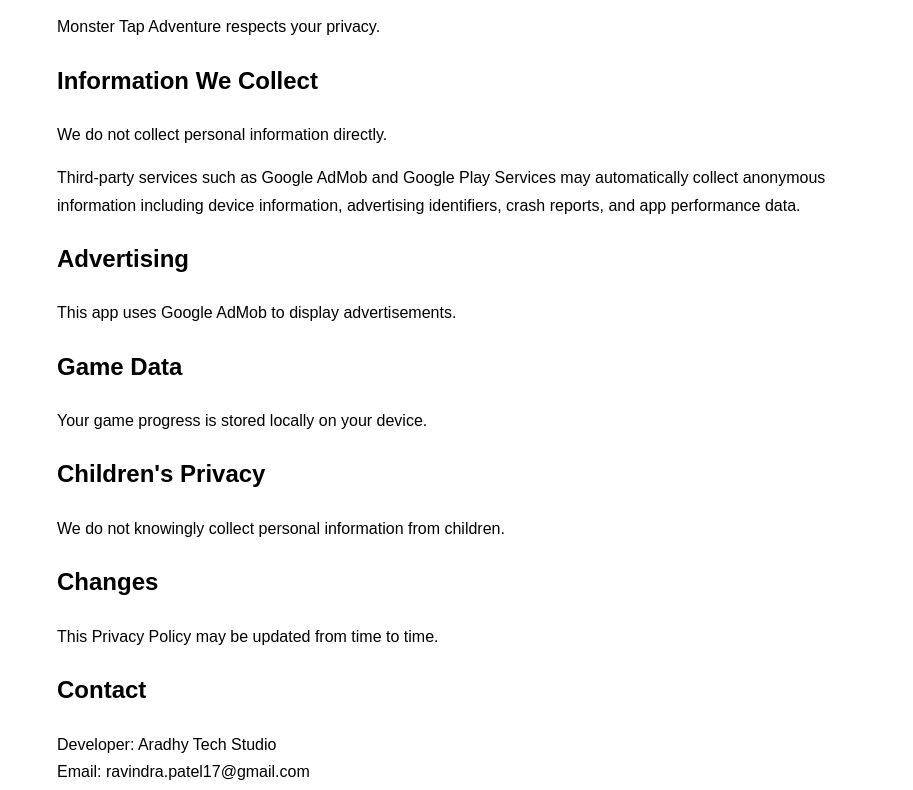
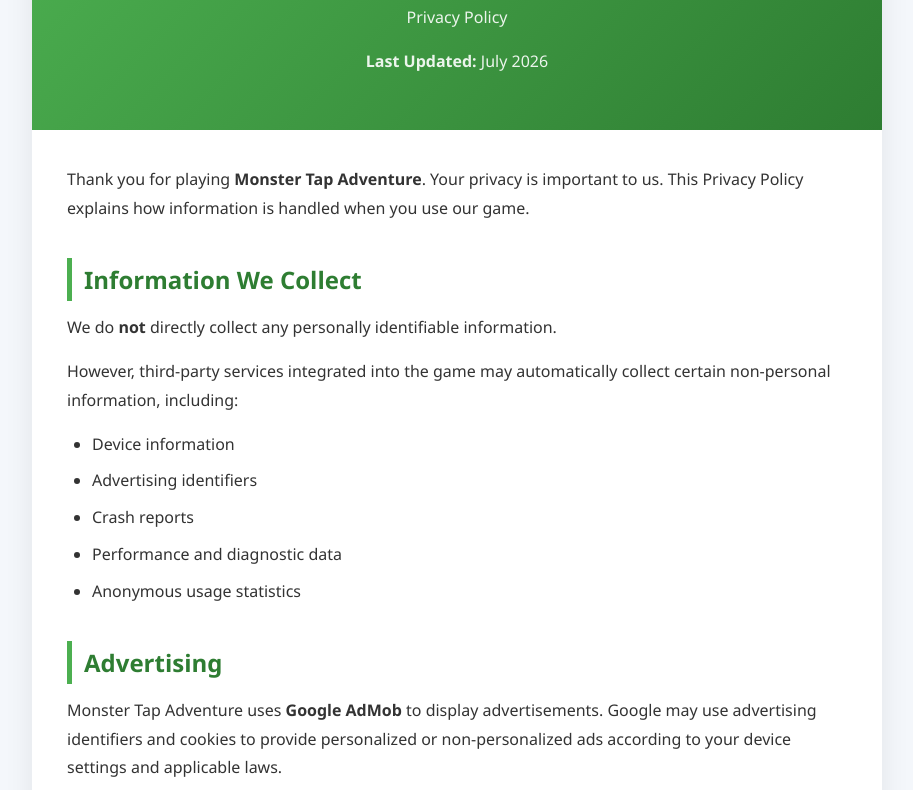
Before and after one commit to RavindraPatel17Dev/Privacy-Policy-Monster-Tap-Adventure, a plain HTML site: page index.html in a window 1280 px wide. Shown: the part 187-977 px from the top of the page, without its empty margins (183-1096 px from the left). Drawn offline with Linux system fonts and the light colour scheme.

Commit message:
Update index.html

```diff
--- a/index.html
+++ b/index.html
@@ -1,58 +1,219 @@
 <!DOCTYPE html>
-<html>
+<html lang="en">
+
 <head>
     <meta charset="UTF-8">
-<title>Monster Tap Adventure Privacy Policy</title>
+    <meta name="viewport" content="width=device-width, initial-scale=1.0">
+    <title>Monster Tap Adventure - Privacy Policy</title>
+
     <style>
-body{
-    max-width:800px;
-    margin:40px auto;
-    padding:20px;
-    font-family:Arial,sans-serif;
-    line-height:1.7;
+        * {
+            margin: 0;
+            padding: 0;
+            box-sizing: border-box;
         }
-h1{
-    color:#2c3e50;
+
+        body {
+            font-family: "Segoe UI", Arial, Helvetica, sans-serif;
+            background: #f4f7fb;
+            color: #333;
+            line-height: 1.8;
+        }
+
+        .container {
+            max-width: 900px;
+            margin: 50px auto;
+            padding: 25px;
+        }
+
+        .card {
+            background: white;
+            border-radius: 16px;
+            box-shadow: 0 10px 30px rgba(0,0,0,.08);
+            overflow: hidden;
+        }
+
+        .header {
+            background: linear-gradient(135deg,#4CAF50,#2E7D32);
+            color: white;
+            padding: 40px 30px;
+            text-align: center;
+        }
+
+        .header h1 {
+            font-size: 36px;
+            margin-bottom: 10px;
+        }
+
+        .header p {
+            opacity: .9;
+        }
+
+        .content {
+            padding: 35px;
+        }
+
+        h2 {
+            color: #2E7D32;
+            margin-top: 35px;
+            margin-bottom: 12px;
+            font-size: 24px;
+            border-left: 5px solid #4CAF50;
+            padding-left: 12px;
+        }
+
+        p {
+            margin-bottom: 15px;
+        }
+
+        ul {
+            margin-left: 25px;
+            margin-bottom: 15px;
+        }
+
+        li {
+            margin-bottom: 8px;
+        }
+
+        .contact {
+            background: #f7f9fc;
+            padding: 20px;
+            border-radius: 10px;
+            margin-top: 20px;
+        }
+
+        footer {
+            text-align: center;
+            color: #777;
+            margin: 35px 0;
+            font-size: 14px;
+        }
+
+        a {
+            color: #2E7D32;
+            text-decoration: none;
+        }
+
+        a:hover {
+            text-decoration: underline;
+        }
+
+        @media (max-width:700px){
+
+            .container{
+                margin:20px;
+                padding:0;
+            }
+
+            .header{
+                padding:30px 20px;
+            }
+
+            .header h1{
+                font-size:28px;
+            }
+
+            .content{
+                padding:25px;
+            }
+
         }
     </style>
+
 </head>
 
 <body>
 
-<h1>Privacy Policy</h1>
+<div class="container">
 
+    <div class="card">
+
+        <div class="header">
+            <h1>Monster Tap Adventure</h1>
+            <p>Privacy Policy</p>
             <p><strong>Last Updated:</strong> July 2026</p>
+        </div>
 
-<p>Monster Tap Adventure respects your privacy.</p>
+        <div class="content">
+
+            <p>
+                Thank you for playing <strong>Monster Tap Adventure</strong>.
+                Your privacy is important to us. This Privacy Policy explains how information
+                is handled when you use our game.
+            </p>
 
             <h2>Information We Collect</h2>
 
-<p>We do not collect personal information directly.</p>
+            <p>
+                We do <strong>not</strong> directly collect any personally identifiable information.
+            </p>
 
-<p>Third-party services such as Google AdMob and Google Play Services may automatically collect anonymous information including device information, advertising identifiers, crash reports, and app performance data.</p>
+            <p>
+                However, third-party services integrated into the game may automatically collect
+                certain non-personal information, including:
+            </p>
+
+            <ul>
+                <li>Device information</li>
+                <li>Advertising identifiers</li>
+                <li>Crash reports</li>
+                <li>Performance and diagnostic data</li>
+                <li>Anonymous usage statistics</li>
+            </ul>
 
             <h2>Advertising</h2>
 
-<p>This app uses Google AdMob to display advertisements.</p>
+            <p>
+                Monster Tap Adventure uses <strong>Google AdMob</strong> to display advertisements.
+                Google may use advertising identifiers and cookies to provide personalized or
+                non-personalized ads according to your device settings and applicable laws.
+            </p>
 
             <h2>Game Data</h2>
 
-<p>Your game progress is stored locally on your device.</p>
+            <p>
+                Your game progress, high scores, unlocked monsters, and settings are stored
+                locally on your device.
+            </p>
+
+            <p>
+                We do not upload your saved game data to our servers.
+            </p>
 
             <h2>Children's Privacy</h2>
 
-<p>We do not knowingly collect personal information from children.</p>
+            <p>
+                We do not knowingly collect personal information from children.
+                If you believe that a child has provided personal information,
+                please contact us so appropriate action can be taken.
+            </p>
 
-<h2>Changes</h2>
-
-<p>This Privacy Policy may be updated from time to time.</p>
-
-<h2>Contact</h2>
+            <h2>Changes to This Privacy Policy</h2>
 
             <p>
-Developer: Aradhy Tech Studio<br>
-Email: ravindra.patel17@gmail.com
+                We may update this Privacy Policy from time to time.
+                Any changes will be posted on this page with an updated revision date.
             </p>
+
+            <h2>Contact Us</h2>
+
+            <div class="contact">
+                <strong>Developer:</strong> Aradhy Tech Studio<br>
+                <strong>Email:</strong>
+                <a href="mailto:ravindra.patel17@gmail.com">
+                    ravindra.patel17@gmail.com
+                </a>
+            </div>
+
+        </div>
+
+    </div>
+
+    <footer>
+        © 2026 Aradhy Tech Studio. All Rights Reserved.
+    </footer>
+
+</div>
 
 </body>
 </html>
```
Lines whose indentation alone changed are shown as unchanged.
